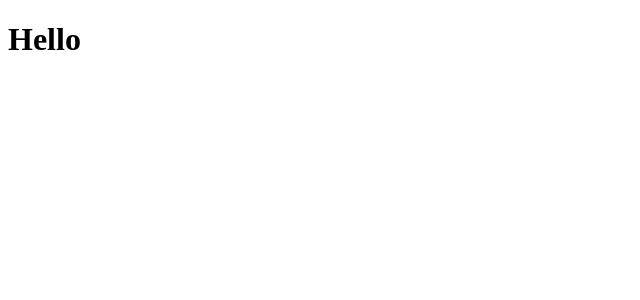
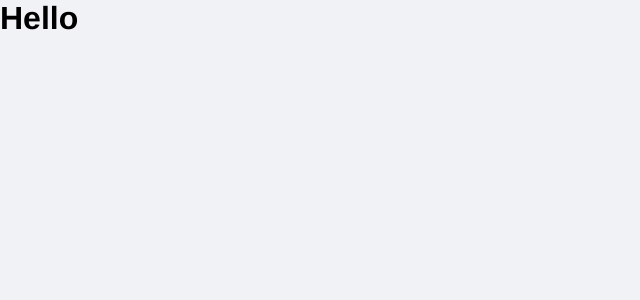
Before and after one commit to heronsousa/clone-facebook, a React (Create React App) app: page / in a window 1280 px wide. Shown: the top 300 px of the page, without its empty margins (0-640 px from the left). Built offline with nearby package versions, Linux system fonts and the light colour scheme.

Commit message:
create global styles

```diff
--- a/src/App.tsx
+++ b/src/App.tsx
@@ -1,8 +1,14 @@
 import React from 'react';
+
+import GlobalStyles from './styles/global';
+
 function App() {
-  return (
-    <h1>Hello</h1>
-  );
+    return (
+        <>
+            <h1>Hello</h1>
+            <GlobalStyles/>
+        </>
+    );
 }
 
 export default App;
--- /dev/null
+++ b/src/styles/global.ts
@@ -0,0 +1,35 @@
+import { createGlobalStyle } from 'styled-components';
+
+export default createGlobalStyle`
+    * {
+        margin: 0;
+        padding: 0;
+        box-sizing: border-box;
+    }
+
+    html, border-style, #root {
+        max-height: 100vh;
+        max-width: 100vw;
+
+        width: 100%;
+        height: 100%;
+    }
+
+    *, button, input {
+        border: 0;
+        background: none;
+        font-family: Helvetica, Arial, sans-serif;
+    }
+
+    html {
+        background: var(--primary-background);
+    }
+
+    :root {
+        --facebook: #1877f2;
+        --primary-background: #f0f2f5;
+        --secondary-background: #e4e6eb;
+        --primary: #050505;
+        --secondary-text: #65676b;
+    }
+`;
```
